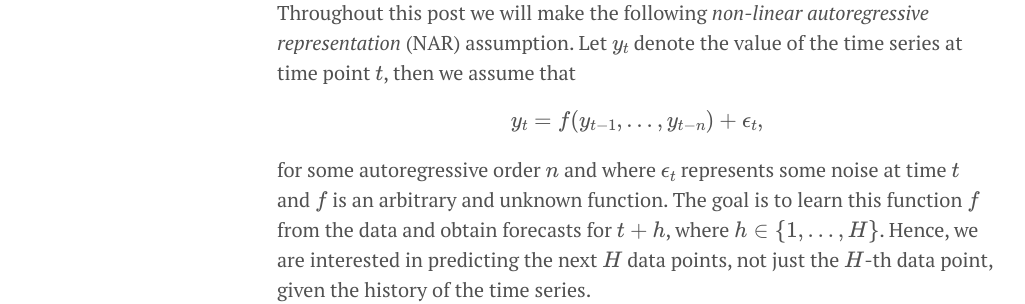
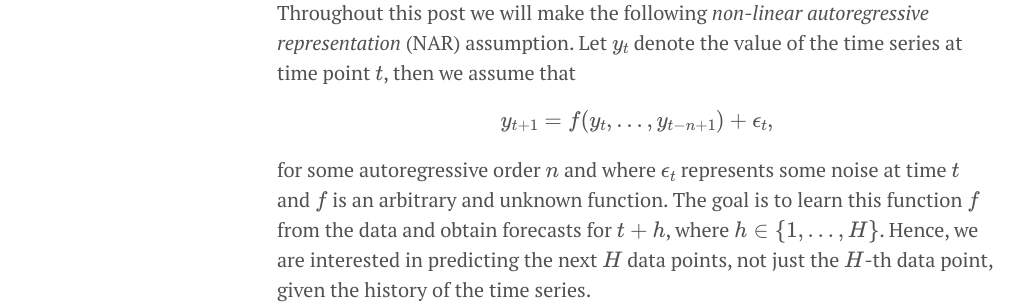
Before and after one commit to thuijskens/thuijskens.github.io, a Jekyll site: the page built from _posts/2016-08-03-time-series-forecasting.md, in a window 1280 px wide and 900 px high, scrolled down 1156 px. Shown: the part 150-454 px from the top of the window, without its empty margins (3-1028 px from the left). Built offline with Jekyll 4.4.1, drawn with Linux system fonts in a browser that asks for light colours; formulas are drawn with MathJax 3.

Commit message:
Fixed minor typo in NAR representation formula for time series blog post.

```diff
--- a/_posts/2016-08-03-time-series-forecasting.md
+++ b/_posts/2016-08-03-time-series-forecasting.md
@@ -18,7 +18,7 @@ Instead, I opted for a more algorithmic point of view, as opposed to a statistic
 
 Throughout this post we will make the following *non-linear autoregressive representation* (NAR) assumption. Let $$y_t$$ denote the value of the time series at time point $$t$$, then we assume that
 
-$$ y_t = f(y_{t - 1}, \ldots, y_{t - n})+ \epsilon_t, $$
+$$ y_{t + 1} = f(y_t, \ldots, y_{t - n + 1})+ \epsilon_t, $$
 
 for some autoregressive order $$n$$ and where $$\epsilon_t$$ represents some noise at time $$t$$ and $$f$$ is an arbitrary and unknown function. The goal is to learn this function $$f$$ from the data and obtain forecasts for $$t + h$$, where $$h \in \{1, \ldots, H\}$$. Hence, we are interested in predicting the next $$H$$ data points, not just the $$H$$-th data point, given the history of the time series.
 
```
